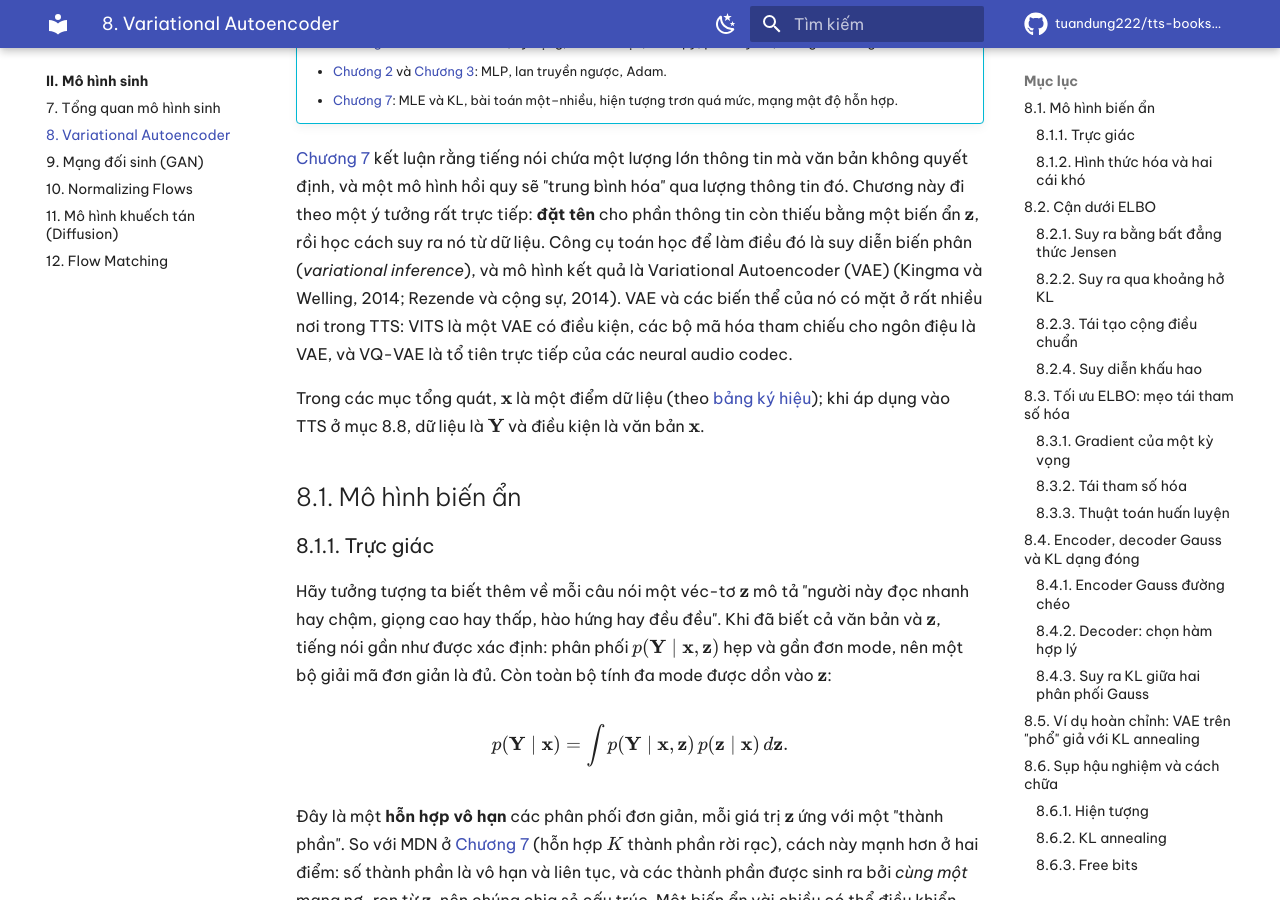
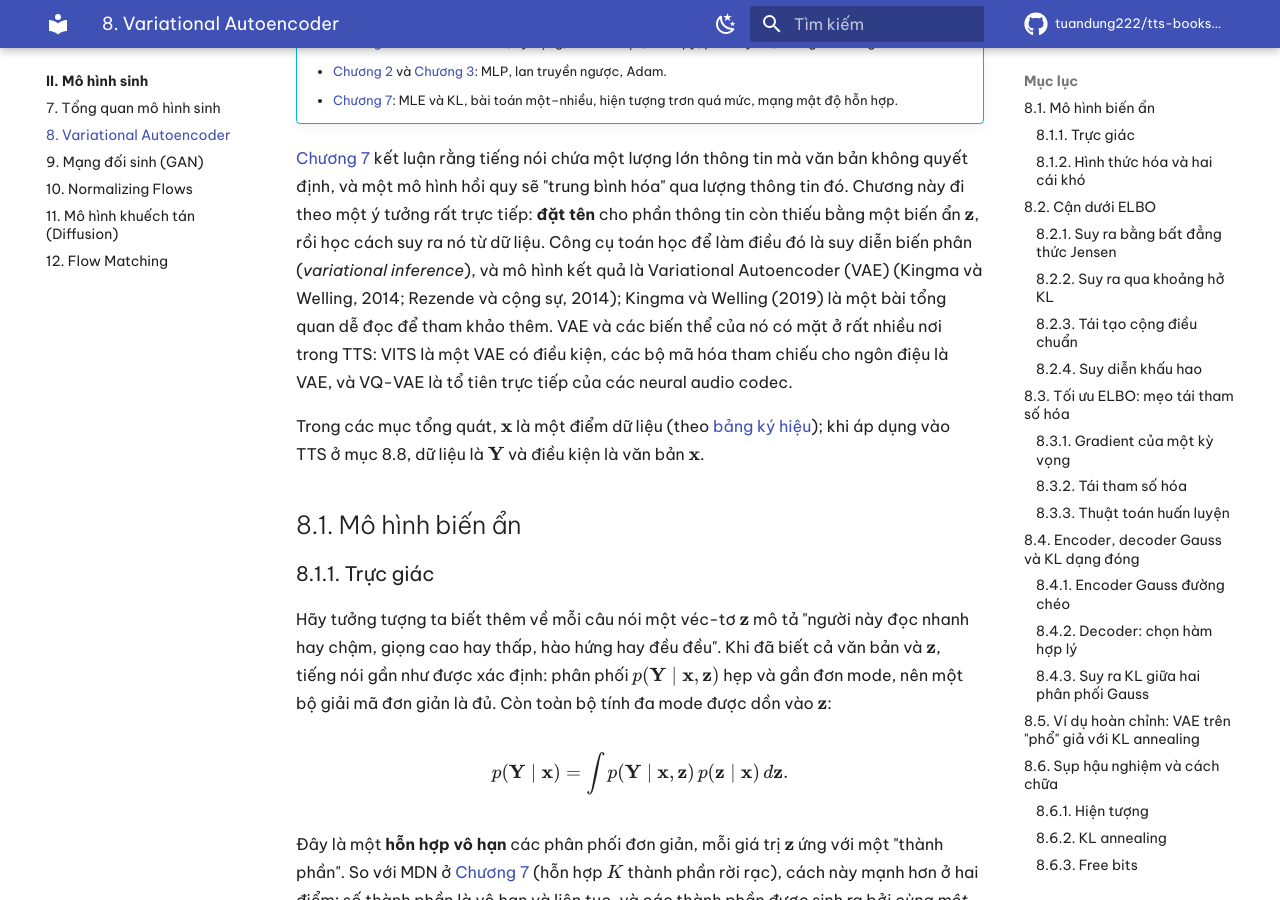
Before and after one commit to tuandung222/tts-books-2026, an MkDocs documentation site: the page built from docs/phan-2-mo-hinh-sinh/ch08-vae.md, in a window 1280 px wide and 900 px high, scrolled down 676 px. Built offline with MkDocs 1.6.1 and Material for MkDocs 9.7.7, drawn with Linux system fonts in a browser that asks for light colours; comment, search, counter and statistics services are not loaded; part of the change alters nothing that is shown; some of the changed text lies outside the part shown.

Commit message:
WIP: bản thảo các chương đang biên soạn
Co-Authored-By: Claude Opus 5.5 <noreply@anthropic.com>
Claude-Session: https://claude.ai/code/session_01PnSv8GMC4q142v8Kx1mQHm

```diff
--- a/docs/phan-2-mo-hinh-sinh/ch08-vae.md
+++ b/docs/phan-2-mo-hinh-sinh/ch08-vae.md
@@ -16,7 +16,7 @@
     - [Chương 2](../phan-1-nen-tang/ch02-hoc-may-va-mang-no-ron.md) và [Chương 3](../phan-1-nen-tang/ch03-toi-uu-va-ky-thuat-huan-luyen.md): MLP, lan truyền ngược, Adam.
     - [Chương 7](ch07-tong-quan-mo-hinh-sinh.md): MLE và KL, bài toán một–nhiều, hiện tượng trơn quá mức, mạng mật độ hỗn hợp.
 
-[Chương 7](ch07-tong-quan-mo-hinh-sinh.md) kết luận rằng tiếng nói chứa một lượng lớn thông tin mà văn bản không quyết định, và một mô hình hồi quy sẽ "trung bình hóa" qua lượng thông tin đó. Chương này đi theo một ý tưởng rất trực tiếp: **đặt tên** cho phần thông tin còn thiếu bằng một biến ẩn $\mathbf{z}$, rồi học cách suy ra nó từ dữ liệu. Công cụ toán học để làm điều đó là suy diễn biến phân (*variational inference*), và mô hình kết quả là Variational Autoencoder (VAE) (Kingma và Welling, 2014; Rezende và cộng sự, 2014). VAE và các biến thể của nó có mặt ở rất nhiều nơi trong TTS: VITS là một VAE có điều kiện, các bộ mã hóa tham chiếu cho ngôn điệu là VAE, và VQ-VAE là tổ tiên trực tiếp của các neural audio codec.
+[Chương 7](ch07-tong-quan-mo-hinh-sinh.md) kết luận rằng tiếng nói chứa một lượng lớn thông tin mà văn bản không quyết định, và một mô hình hồi quy sẽ "trung bình hóa" qua lượng thông tin đó. Chương này đi theo một ý tưởng rất trực tiếp: **đặt tên** cho phần thông tin còn thiếu bằng một biến ẩn $\mathbf{z}$, rồi học cách suy ra nó từ dữ liệu. Công cụ toán học để làm điều đó là suy diễn biến phân (*variational inference*), và mô hình kết quả là Variational Autoencoder (VAE) (Kingma và Welling, 2014; Rezende và cộng sự, 2014); Kingma và Welling (2019) là một bài tổng quan dễ đọc để tham khảo thêm. VAE và các biến thể của nó có mặt ở rất nhiều nơi trong TTS: VITS là một VAE có điều kiện, các bộ mã hóa tham chiếu cho ngôn điệu là VAE, và VQ-VAE là tổ tiên trực tiếp của các neural audio codec.
 
 Trong các mục tổng quát, $\mathbf{x}$ là một điểm dữ liệu (theo [bảng ký hiệu](../gioi-thieu/ky-hieu.md)); khi áp dụng vào TTS ở mục 8.8, dữ liệu là $\mathbf{Y}$ và điều kiện là văn bản $\mathbf{x}$.
 
@@ -732,7 +732,6 @@ Sau khi huấn luyện VQ-VAE, người ta huấn luyện **một mô hình tự
 23. Child, R. (2021). *Very Deep VAEs Generalize Autoregressive Models and Can Outperform Them on Images*. ICLR.
 24. van den Oord, A., Vinyals, O., Kavukcuoglu, K. (2017). *Neural Discrete Representation Learning*. NeurIPS.
 25. Bengio, Y., Léonard, N., Courville, A. (2013). *Estimating or Propagating Gradients Through Stochastic Neurons for Conditional Computation*. arXiv.
-26. Razavi, A., van den Oord, A., Vinyals, O. (2019). *Generating Diverse High-Fidelity Images with VQ-VAE-2*. NeurIPS.
-27. Kim, J., Kong, J., Son, J. (2021). *Conditional Variational Autoencoder with Adversarial Learning for End-to-End Text-to-Speech*. ICML.
-28. Zhang, Y.-J., Pan, S., He, L., Ling, Z.-H. (2019). *Learning Latent Representations for Style Control and Transfer in End-to-End Speech Synthesis*. ICASSP.
-29. Hsu, W.-N. và cộng sự (2019). *Hierarchical Generative Modeling for Controllable Speech Synthesis*. ICLR.
+26. Kim, J., Kong, J., Son, J. (2021). *Conditional Variational Autoencoder with Adversarial Learning for End-to-End Text-to-Speech*. ICML.
+27. Zhang, Y.-J., Pan, S., He, L., Ling, Z.-H. (2019). *Learning Latent Representations for Style Control and Transfer in End-to-End Speech Synthesis*. ICASSP.
+28. Hsu, W.-N. và cộng sự (2019). *Hierarchical Generative Modeling for Controllable Speech Synthesis*. ICLR.
```
